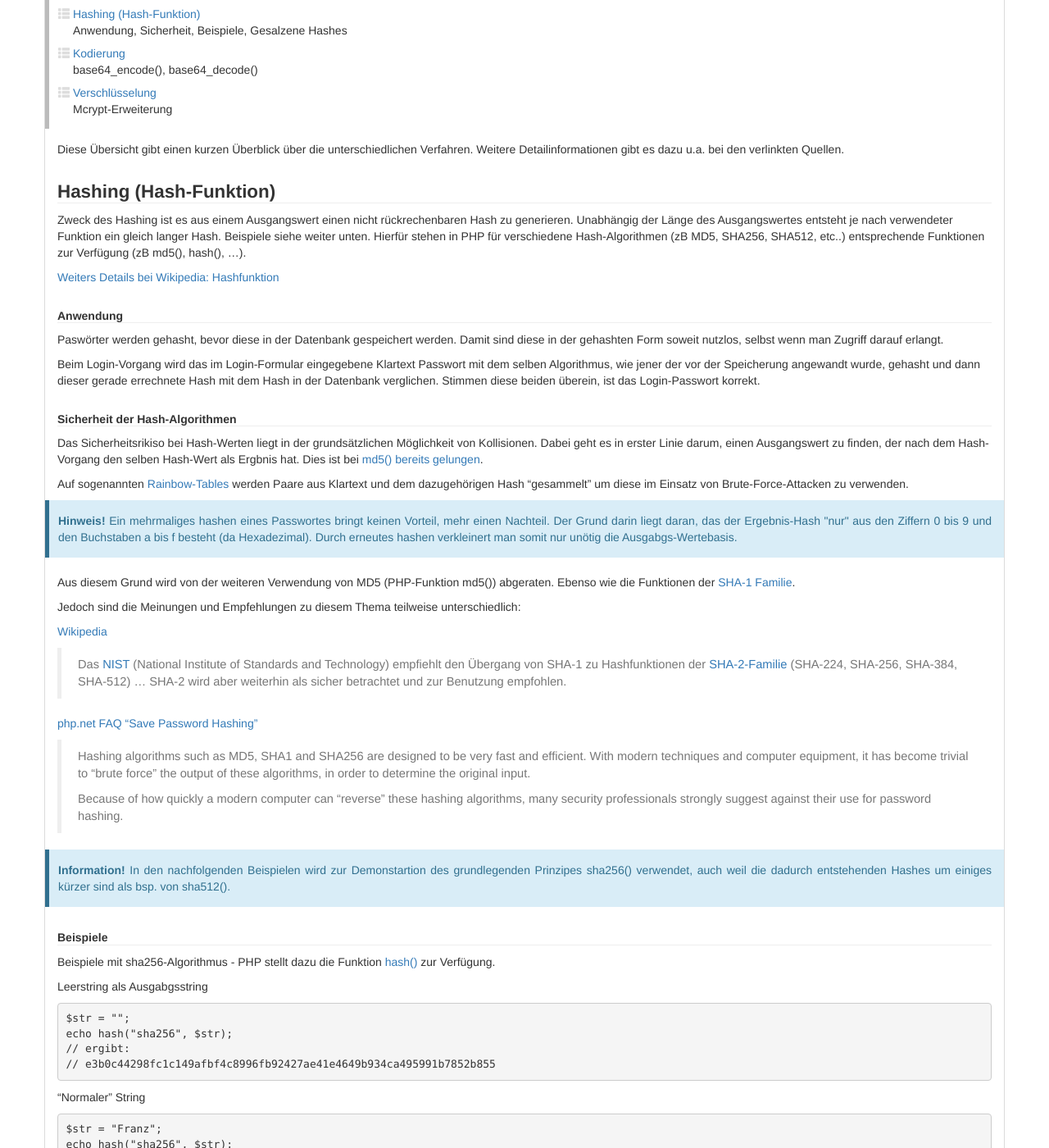
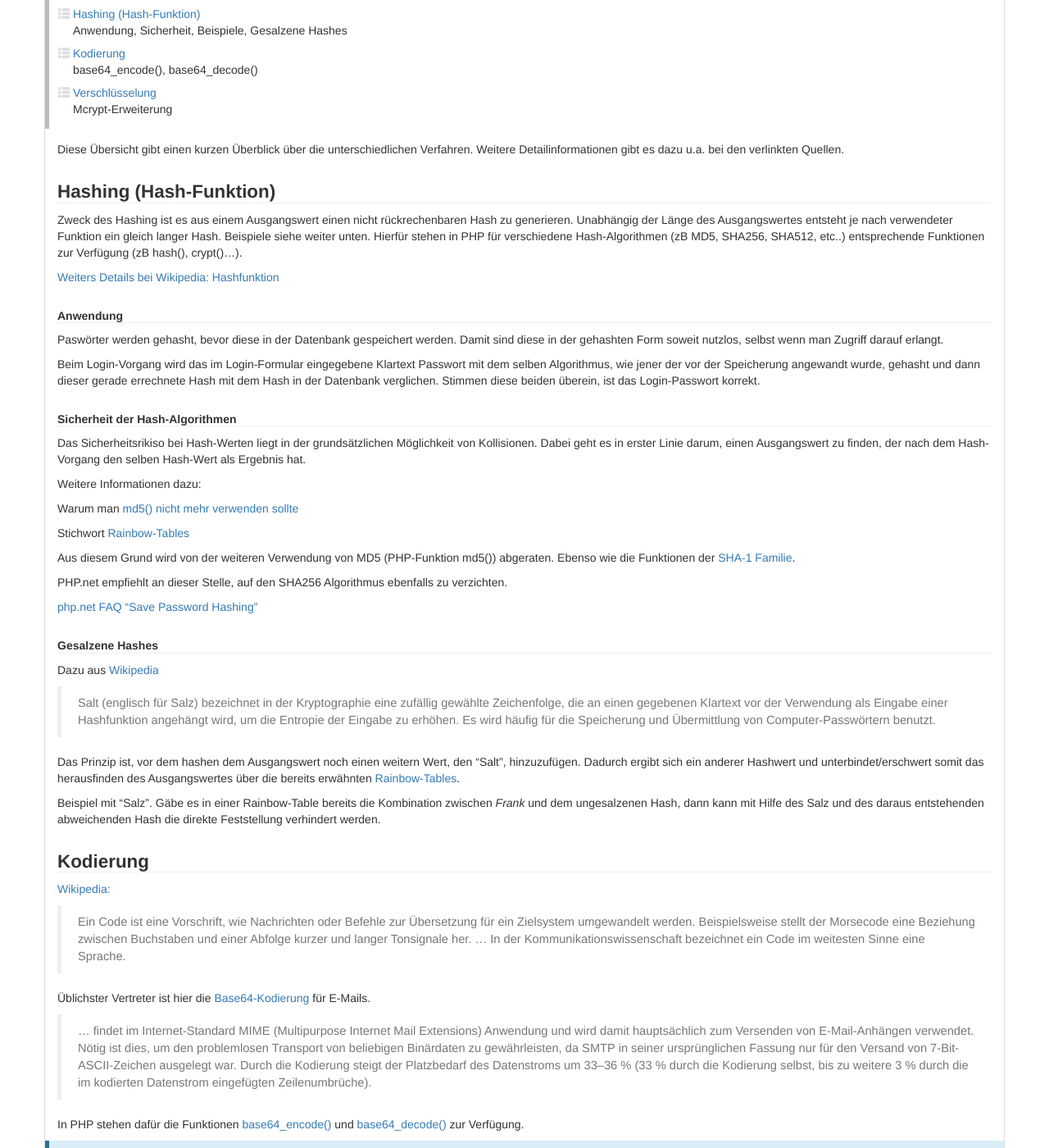
Before and after one commit to php-de/php-de.github.io, a Jekyll site: the page built from general/hash-etc.md, in a window 1280 px wide and 1400 px high, scrolled down 236 px. Shown: the whole window at 82% size. Built offline with Jekyll 4.4.1, drawn with Linux system fonts in a browser that asks for light colours; nearby versions of some CDN libraries; some of the changed text lies outside the part shown.

Commit message:
Update hash-etc.md

```diff
--- a/general/hash-etc.md
+++ b/general/hash-etc.md
@@ -31,7 +31,7 @@
 
 ### Hashing (Hash-Funktion)
 
-Zweck des Hashing ist es aus einem Ausgangswert einen nicht rückrechenbaren Hash zu generieren. Unabhängig der Länge des Ausgangswertes entsteht je nach verwendeter Funktion ein gleich langer Hash. Beispiele siehe weiter unten. Hierfür stehen in PHP für verschiedene Hash-Algorithmen (zB MD5, SHA256, SHA512, etc..) entsprechende Funktionen zur Verfügung (zB md5(), hash(), ...).
+Zweck des Hashing ist es aus einem Ausgangswert einen nicht rückrechenbaren Hash zu generieren. Unabhängig der Länge des Ausgangswertes entsteht je nach verwendeter Funktion ein gleich langer Hash. Beispiele siehe weiter unten. Hierfür stehen in PHP für verschiedene Hash-Algorithmen (zB MD5, SHA256, SHA512, etc..) entsprechende Funktionen zur Verfügung (zB hash(), crypt()...).
 
 [Weiters Details bei Wikipedia: Hashfunktion](http://de.wikipedia.org/wiki/Hashfunktion)
 
@@ -46,76 +46,19 @@
 ##### Sicherheit der Hash-Algorithmen
 
 
-Das Sicherheitsrikiso bei Hash-Werten liegt in der grundsätzlichen Möglichkeit von Kollisionen. Dabei geht es in erster Linie darum, einen Ausgangswert zu finden, der nach dem Hash-Vorgang den selben Hash-Wert als Ergbnis hat. Dies ist bei [md5() bereits gelungen](http://de.wikipedia.org/wiki/Message-Digest_Algorithm_5#Kollisionsresistenz).
+Das Sicherheitsrikiso bei Hash-Werten liegt in der grundsätzlichen Möglichkeit von Kollisionen. Dabei geht es in erster Linie darum, einen Ausgangswert zu finden, der nach dem Hash-Vorgang den selben Hash-Wert als Ergebnis hat.
 
-Auf sogenannten [Rainbow-Tables](http://de.wikipedia.org/wiki/Rainbow_Table) werden Paare aus Klartext und dem dazugehörigen Hash "gesammelt" um diese im Einsatz von Brute-Force-Attacken zu verwenden.
+Weitere Informationen dazu:
 
-<div class="alert alert-info"><strong>Hinweis!</strong> Ein mehrmaliges hashen eines Passwortes bringt keinen Vorteil, mehr einen Nachteil. Der Grund darin liegt daran, das der Ergebnis-Hash "nur" aus den Ziffern 0 bis 9 und den Buchstaben a bis f besteht (da Hexadezimal). Durch erneutes hashen verkleinert man somit nur unötig die Ausgabgs-Wertebasis.</div>
+Warum man [md5() nicht mehr verwenden sollte](http://de.wikipedia.org/wiki/Message-Digest_Algorithm_5#Kollisionsresistenz)
 
+Stichwort [Rainbow-Tables](http://de.wikipedia.org/wiki/Rainbow_Table)
 
-Aus diesem Grund wird von der weiteren Verwendung von MD5 (PHP-Funktion md5()) abgeraten. Ebenso wie   die Funktionen der [SHA-1 Familie](http://de.wikipedia.org/wiki/Secure_Hash_Algorithm#SHA.2FSHA-1).
+Aus diesem Grund wird von der weiteren Verwendung von MD5 (PHP-Funktion md5()) abgeraten. Ebenso wie  die Funktionen der [SHA-1 Familie](http://de.wikipedia.org/wiki/Secure_Hash_Algorithm#SHA.2FSHA-1).
 
-
-Jedoch sind die Meinungen und Empfehlungen zu diesem Thema teilweise unterschiedlich:
-
-[Wikipedia](http://de.wikipedia.org/wiki/Secure_Hash_Algorithm#Empfehlungen)
-
-> Das [NIST](http://de.wikipedia.org/wiki/National_Institute_of_Standards_and_Technology) (National Institute of Standards and Technology) empfiehlt den Übergang von SHA-1 zu Hashfunktionen der [SHA-2-Familie](http://de.wikipedia.org/wiki/SHA-2) (SHA-224, SHA-256, SHA-384, SHA-512) ... SHA-2 wird aber weiterhin als sicher betrachtet und zur Benutzung empfohlen.
-
+PHP.net empfiehlt an dieser Stelle, auf den SHA256 Algorithmus ebenfalls zu verzichten.
 
 [php.net FAQ "Save Password Hashing"](http://www.php.net/manual/de/faq.passwords.php)
-
-> Hashing algorithms such as MD5, SHA1 and SHA256 are designed to be very fast and efficient. With modern techniques and computer equipment, it has become trivial to "brute force" the output of these algorithms, in order to determine the original input.
->
-> Because of how quickly a modern computer can "reverse" these hashing algorithms, many security professionals strongly suggest against their use for password hashing.
-
-
-<div class="alert alert-info"><strong>Information!</strong> In den nachfolgenden Beispielen wird zur Demonstartion des grundlegenden Prinzipes sha256() verwendet, auch weil die dadurch entstehenden Hashes um einiges kürzer sind als bsp. von sha512().</div>
-
-
-##### Beispiele
-
-Beispiele mit sha256-Algorithmus - PHP stellt dazu die Funktion [hash()](http://php.net/manual/de/book.hash.php) zur Verfügung.
-
-
-Leerstring als Ausgabgsstring
-
-~~~ php
-$str = "";
-echo hash("sha256", $str);
-// ergibt:
-// e3b0c44298fc1c149afbf4c8996fb92427ae41e4649b934ca495991b7852b855
-~~~
-
-
-"Normaler" String
-
-~~~ php
-$str = "Franz";
-echo hash("sha256", $str);
-// ergibt:
-// bae10942b11649e784f7e4c2728203612368ff3f871fe0a6c0c706eb52318223
-~~~
-
-
-Zur Demonstration - nur ein Buchstabe Unterschied zum vorigen Beispiel. Es ergibt sich eine völlig anderer Hash
-
-~~~ php
-$str = "Frank";
-echo hash("sha256", $str);
-// ergibt:
-// db605e8f71913d1f3966ad908d78b8a8084f5047122037b2b91a7192b598a9ad
-~~~
-
-
-Längere Texte werden duch den Algorithmus ebenfalls auf die idente Länge gebracht
-
-~~~ php
-$str = "Das Problem zu erkennen ist wichtiger, als die Lösung zu erkennen, denn die genaue Darstellung des Problems führt zur Lösung. (Albert Einstein)";
-echo hash("sha256", $str);
-// ergibt:
-// 39a448a529b271542bd12ddcd19779c3a0bcaa750442da2e1ad6fbbe0645dd91
-~~~
 
 
 ##### Gesalzene Hashes
@@ -129,14 +72,6 @@
 
 Beispiel mit "Salz". Gäbe es in einer Rainbow-Table bereits die Kombination zwischen *Frank* und dem ungesalzenen Hash, dann kann mit Hilfe des Salz und des daraus entstehenden abweichenden Hash die direkte Feststellung verhindert werden.
 
-
-~~~ php
-$str = "Frank";
-$salt = "sAit,4#";
-echo hash("sha256", $str.$salt);
-// ergibt:
-// af5340996c00a6fcc3146c276e172aa866d0f6ef4ce6df7c44987c5f2bcf6774
-~~~
 
 
 ### Kodierung
@@ -157,26 +92,6 @@
 <div class="alert alert-info"><strong>Hinweis!</strong> Die oben erwähnten Funktionen zu verwenden, um Texte "geheim" zu halten oder "unleserlich" zu machen, macht wenig Sinn. Zumeist ist schon am kodierten Ergebnis relativ eindeutig ersichtlich das es sich um das Produkt einer Base64-Kodierung handelt. Hierzu ist eine Verschlüsselung anzuwenden, siehe dazu weiter unten.</div>
 
 
-##### Beispiel
-
-~~~ php
-$str = "Franz jagt im komplett verwahrlosten Taxi quer durch Bayern.";
-
-// kodieren
-$str_base64 = base64_encode($str);
-
-echo $str_base64;
-// ergibt:
-// RnJhbnogamFndCBpbSBrb21wbGV0dCB2ZXJ3YWhybG9zdGVuIFRheGkgcXVlciBkdXJjaCBCYXllcm4u
-
-// und wieder zurück
-
-echo base64_decode($str_base64);
-// ergibt:
-// Franz jagt im komplett verwahrlosten Taxi quer durch Bayern.
-~~~
-
-
 ### Verschlüsselung
 
 [Wikipedia:](http://de.wikipedia.org/wiki/Verschl%C3%BCsselung)
```
